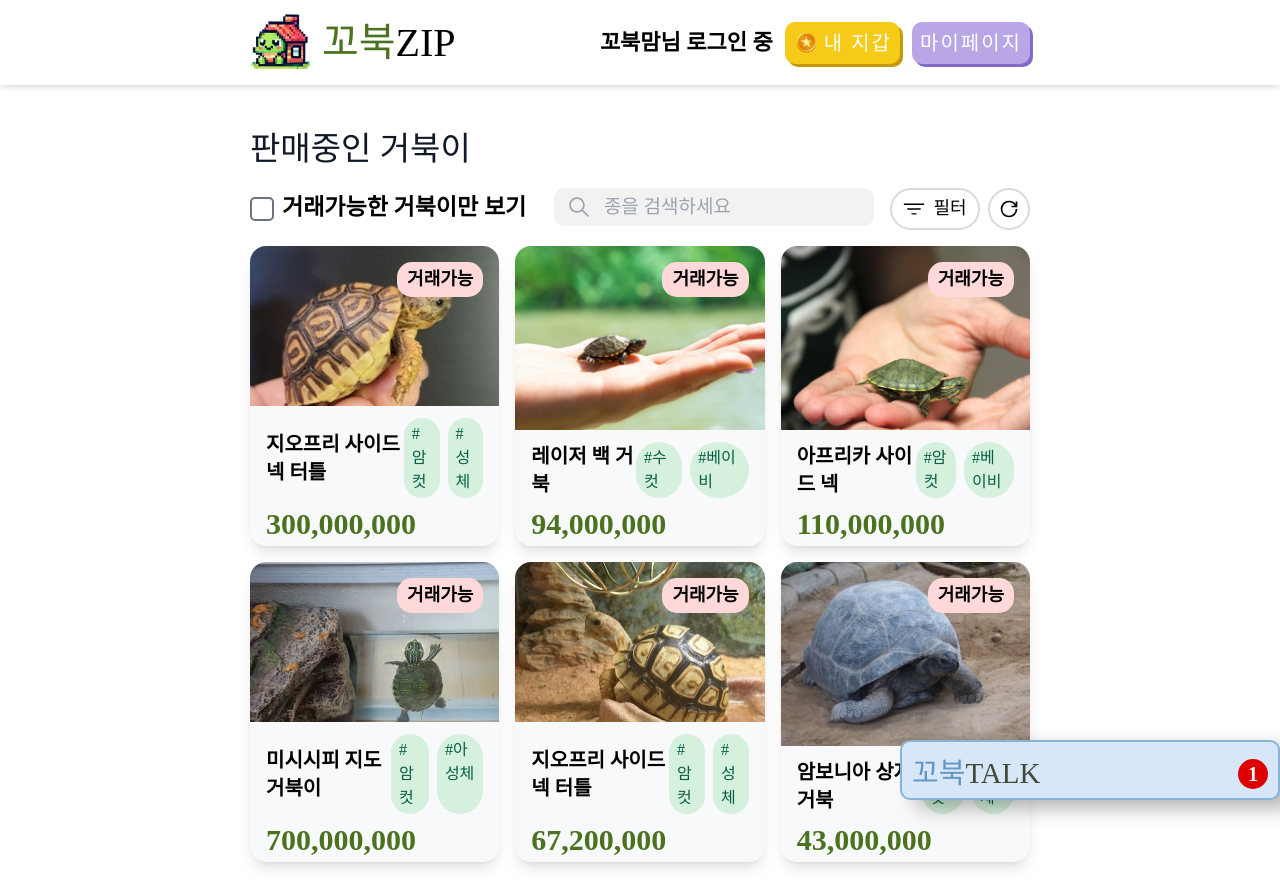
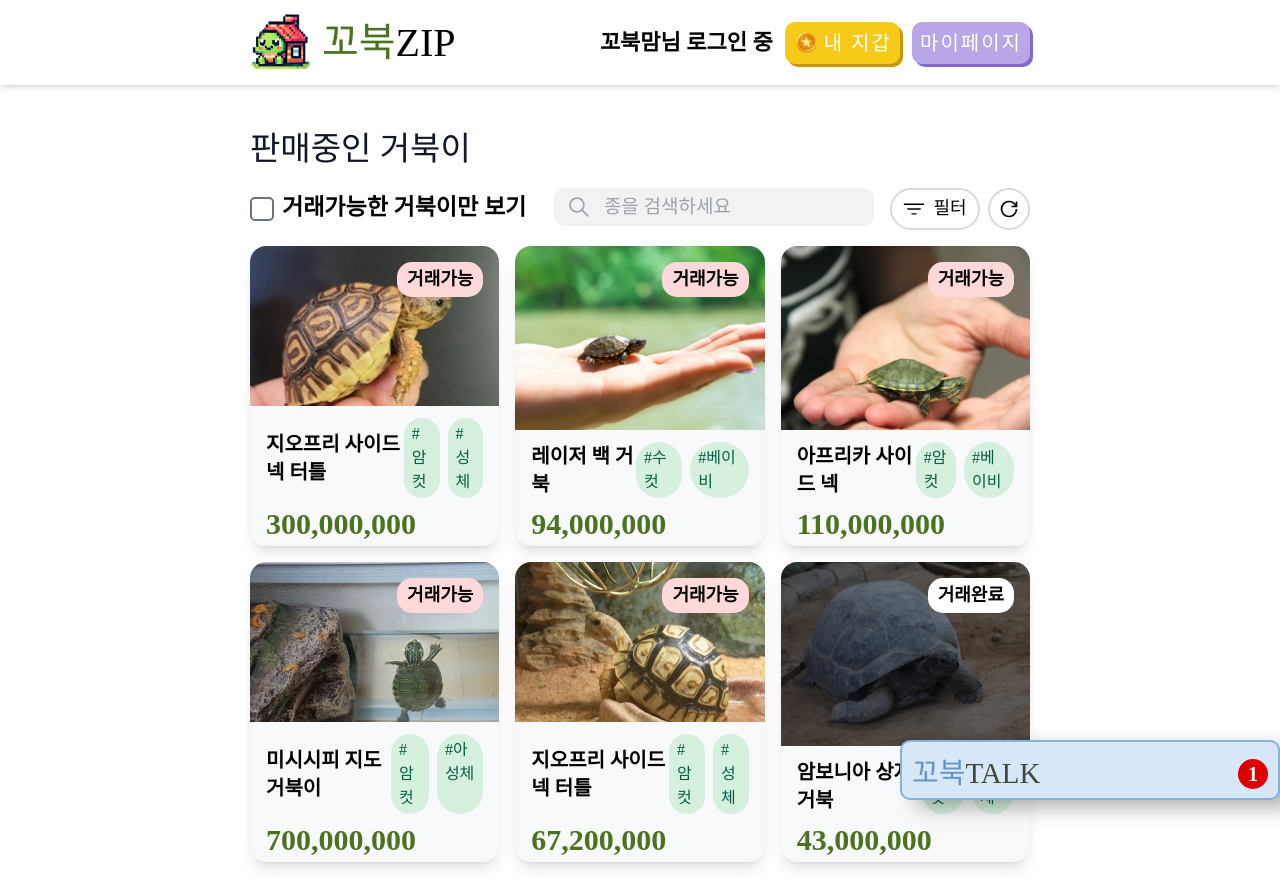
Before and after one commit to minseonkkim/KKOBUKzip, a React (Vite) app in the folder frontend/: page /transaction-list in a window 1280 px wide. Built offline with nearby package versions, Linux system fonts and the light colour scheme; a web font is replaced by a local one.

Commit message:
feat: 거래 완료인 거북이 사진 어둡게 변경

```diff
--- a/frontend/src/components/auction/AuctionTurtle.tsx
+++ b/frontend/src/components/auction/AuctionTurtle.tsx
@@ -1,7 +1,7 @@
 import TmpTurtle from "../../assets/tmp_turtle_2.jpg";
 import AuctionStatusTag from "./AuctionStatusTag";
-// import TransactionStatusTag from "./AuctionStatusTag";
 import { useNavigate } from 'react-router-dom';
+
 
 export default function AuctionTurtle(){
 
--- a/frontend/src/components/transaction/TransactionTurtle.tsx
+++ b/frontend/src/components/transaction/TransactionTurtle.tsx
@@ -15,6 +15,7 @@ export default function TransactionTurtle({
   transaction_tag,
   progress,
 }: TransactionTurtleProps) {
+
   return (
     <>
       <div className="bg-[#F8F9FA] shadow-lg transition-shadow duration-300 w-full max-w-sm h-[300px] rounded-2xl flex flex-col cursor-pointer active:scale-95 relative">
@@ -25,7 +26,9 @@ export default function TransactionTurtle({
         <div className="overflow-hidden rounded-t-2xl relative">
           <img
             src={transaction_image[0]}
-            className="w-full h-[200px] object-cover transition-transform duration-300 hover:scale-110"
+            className={`w-full h-[200px] object-cover transition-transform duration-300 hover:scale-110 ${
+              progress !== "거래가능" ? "filter brightness-50" : ""
+            }`}
             draggable="false"
             alt="거북이 이미지"
           />
--- a/frontend/src/pages/transaction/TransactionListPage.tsx
+++ b/frontend/src/pages/transaction/TransactionListPage.tsx
@@ -49,10 +49,8 @@ function TransactionListPage() {
       <div className="px-[250px] mt-[85px]">
         <div className="flex flex-row items-center justify-between pt-[40px] pb-[13px]">
           <div className="text-[33px] text-gray-900 font-dnf-bitbit mr-3">판매중인 거북이</div>
-
         </div>
 
-        {/* New Search Bar for Species and Filter Toggle */}
         <div className="flex flex-row items-center justify-between mb-4">
         <div className="text-[23px] font-bold flex flex-row items-center">
             <label className="flex items-center">
@@ -95,7 +93,7 @@ function TransactionListPage() {
           </div>
         </div>
 
-        {/* Collapsible Search Filter Div */}
+
         {isFilterOpen && (
           <div className="border-[2px] border-[#DADADA] rounded-[20px] px-6 py-4 mb-4 transition-all ease-in-out duration-300">
             <div className="mb-4 flex flex-row items-center">
@@ -214,7 +212,7 @@ function TransactionListPage() {
           <TransactionTurtle scientific_name="아프리카 사이드 넥" price={110000000} transaction_tag={["암컷", "베이비"]} transaction_image={[TmpTurtle3]} progress="거래가능"/>
           <TransactionTurtle scientific_name="미시시피 지도 거북이" price={700000000} transaction_tag={["암컷", "아성체"]} transaction_image={[TmpTurtle4]} progress="거래가능"/>
           <TransactionTurtle scientific_name="지오프리 사이드 넥 터틀" price={67200000} transaction_tag={["암컷", "성체"]} transaction_image={[TmpTurtle5]} progress="거래가능"/>
-          <TransactionTurtle scientific_name="암보니아 상자 거북" price={43000000} transaction_tag={["수컷", "성체"]} transaction_image={[TmpTurtle6]} progress="거래가능"/>
+          <TransactionTurtle scientific_name="암보니아 상자 거북" price={43000000} transaction_tag={["수컷", "성체"]} transaction_image={[TmpTurtle6]} progress="거래완료"/>
         </div>
       </div>
 
```
